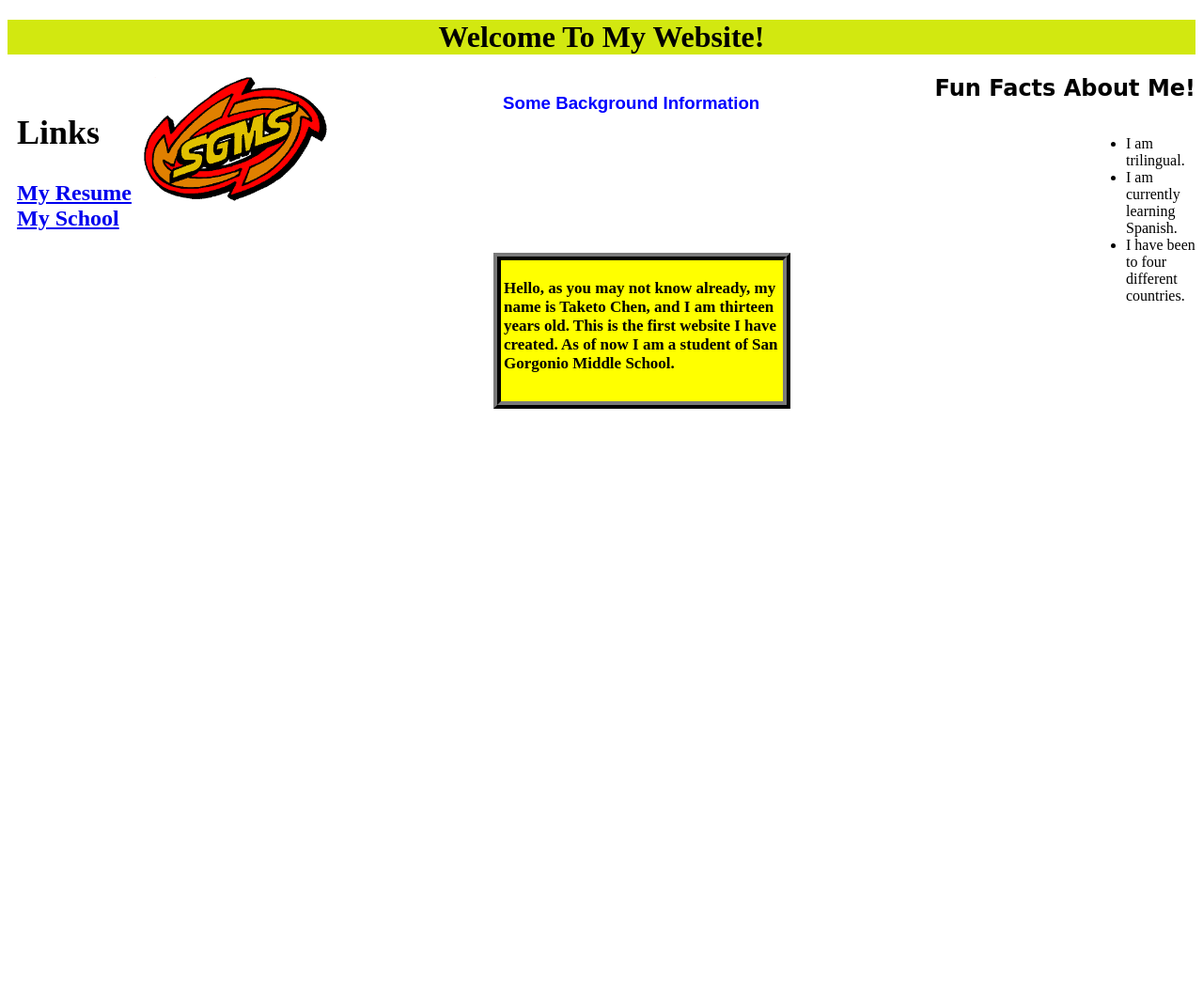
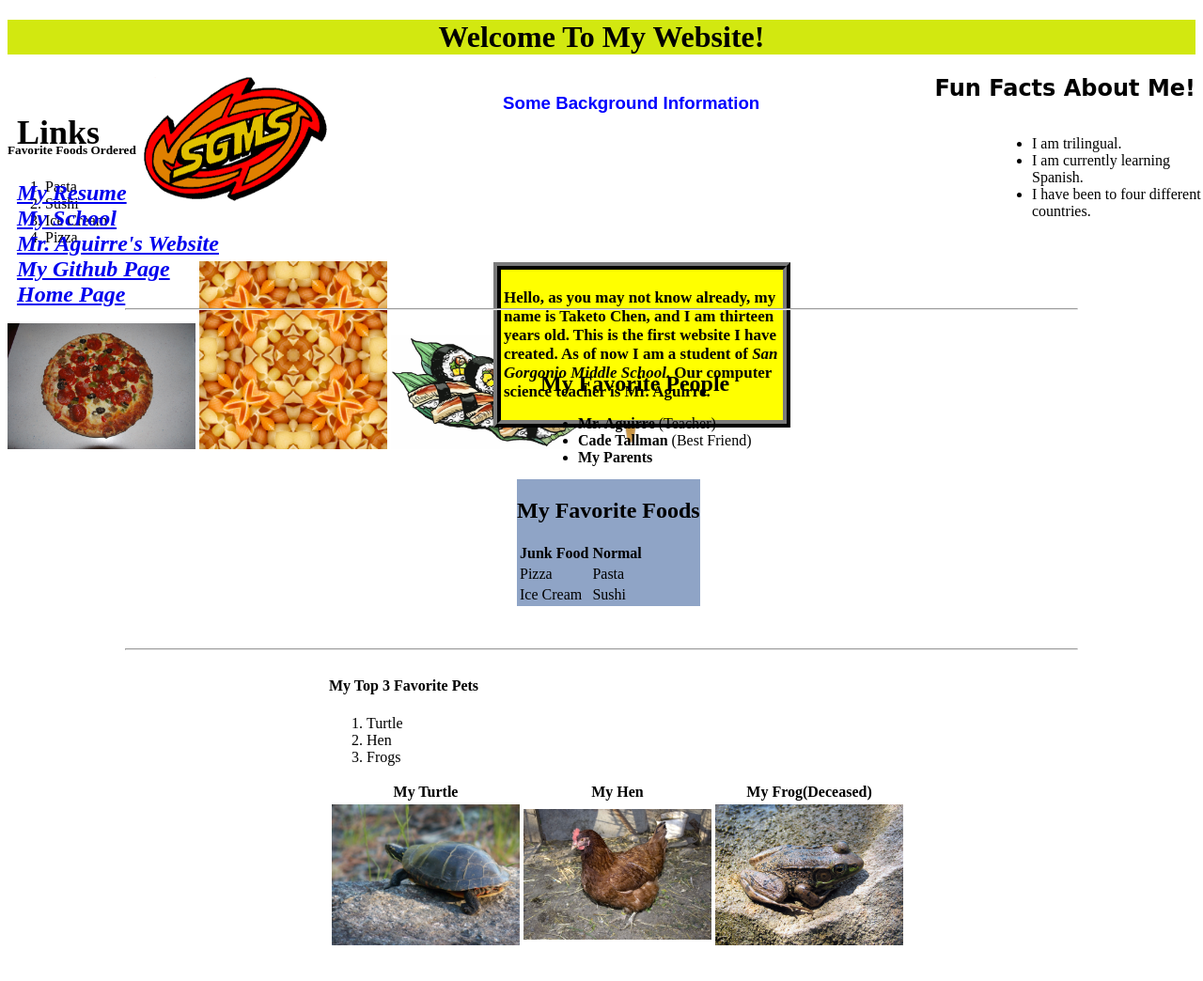
Before and after one commit to taketochen2003/htmlCss, a plain HTML site: page TaketoChen2003/Taketo_Chen_CS2016/html/website.html in a window 1280 px wide. Shown: the top 1044 px of the page at 94% size. Before the commit the page ends 800 px from the top, so only its background shows below. Drawn offline with Linux system fonts and the light colour scheme.

Commit message:
Add files via upload

```diff
--- a/TaketoChen2003/Taketo_Chen_CS2016/CSS/mystyle.css
+++ b/TaketoChen2003/Taketo_Chen_CS2016/CSS/mystyle.css
@@ -1,4 +1,5 @@
-		h1 {
+
+		.h1title {
 			font-weight: bold;
 			text-align: center;
 			background-color: #D2E810;
@@ -14,11 +15,11 @@
 			font-size: 17px;
 			background-color: yellow;
 			width: 300px;
-			height: 150px;
+			height: 160px;
 			border: 8px ridge rgb(38, 38, 38);
 			position: absolute;
 			left: 525px;
-			bottom:365px;
+			bottom:345px;
 		}
 		p {
 			padding: 1%;
@@ -41,26 +42,60 @@
 		}
 		#FFlist {
 			position: absolute;
-			margin-left: 1150px;
+			margin-left: 1050px;
 		}
 		hr {
-			color: red;
+			position: relative;
+			top: 200px;
+			width: 80%;
+
+		}
+		.owl {
 			position: absolute;
-			down: 600px;
-			left: 100px;
+			top: 375px;
+			left: 575px;
+		}
+		#foods {
+			position: absolute;
+			top: 510px;
+			background-color: rgb(143, 164, 198);
+			left: 550px;
+		}
+		.pets {
+			position: absolute;
+			top: 700px;
+			left: 350px;
+		#petsh {
+			position: absolute;
+			top: 600px;
 		}
 
-
-
-
-
-
-
-
-
-
-
-
-
- 30px;
+		#hr2 {
+			position: relative;
+			top: 500px;
 		}
+		.pizza {
+			position: absolute;
+			left: 900px;
+			top: 600px;
+		}
+		.pasta {
+			position: absolute;
+			left: 275px;
+			top: 475px;
+		}
+		.sushi {
+			position: absolute;
+			top: 375px;
+			left: 275px;
+		}
+		.icecream {
+			position: absolute;
+			top: 350px;
+			left: 950px;
+		}
+		.foodli {
+			position: absolute;
+			top: 500px;
+			left: 600px;
+		}
--- a/TaketoChen2003/Taketo_Chen_CS2016/html/website.html
+++ b/TaketoChen2003/Taketo_Chen_CS2016/html/website.html
@@ -8,23 +8,99 @@
   </head>
 
   <body>
-		<h1>Welcome To My Website!</h1>
+		<h1 class="h1title">Welcome To My Website!</h1>
 
 	<h3 class="bh3">Some Background Information<h2>
 	<div class="background"><p>Hello, as you may not know already, my name is Taketo Chen,
-and I am thirteen years old. This is the first website I have created. As of now I am a student of San Gorgonio Middle School.</p>
+and I am thirteen years old. This is the first website I have created. As of now I am a student of <em>San Gorgonio Middle School</em>. Our computer science teacher is Mr. Aguirre.</p>
 	</div>
 
 	<div id="links"><h2>Links</h2>
-		<a target="_blank" href="file:///C:/Users/TChen30177/Documents/TaketoChen2003/Taketo_Chen_CS2016/html/resume.html">My Resume</a><br>
-		<a target="_blank" href="https://sangorgonio-beaumont-ca.schoolloop.com/">My School</a></div>
+		<a target="_blank" href="file:///C:/Users/TChen30177/Documents/TaketoChen2003/Taketo_Chen_CS2016/html/resume.html"><strong><em>My Resume</em></strong></a><br>
+		<a target="_blank" href="https://sangorgonio-beaumont-ca.schoolloop.com/"><strong><em>My School</em></strong></a><br>
+		<a target="_blank" href="http://mraguirre.com/"><strong><em>Mr. Aguirre&#39;s Website</em></strong></a><br>
+		<a target="_blank" href="https://github.com/taketochen2003"><strong><em>My Github Page</em></strong></a><br>
+		<a target="_blank" href="http://www.periodseven.org/index.html"><strong><em>Home Page</em></strong></a>
+		</div>
 		<div class="logo"><img src="../img/SGMSlogo.gif" alt="A logo of my school" width="200px"></div>
-	<h2 id="FF">Fun Facts About Me!</h2>
+		<h2 id="FF">Fun Facts About Me!</h2>
 		<ul id="FFlist">
-			<li>I am trilingual.
-			<li>I am currently learning Spanish.
-			<li>I have been to four different countries.
+			<li>I am trilingual.</li>
+			<li>I am currently learning Spanish.</li>
+			<li>I have been to four different countries.</li>
 		</ul>
-<hr>
+		<div class="owl"><h2>My Favorite People</h2>
+		<ul>
+			<li><strong>Mr. Aguirre</strong> (Teacher)
+			<li><strong>Cade Tallman</strong> (Best Friend)
+			<li><strong>My Parents</strong>
+
+		</ul></div>
+			<hr>
+		<div id=foods>
+		<h2>My Favorite Foods</h2>
+		<table>
+			<thead>
+				<tr>
+					<th>Junk Food</th>
+					<th>Normal</th>
+				</tr>
+			</thead>
+			<tbody>
+				<tr>
+					<td>Pizza</td>
+					<td>Pasta</td>
+				</tr>
+				<tr>
+					<td>Ice Cream</td>
+					<td>Sushi</td>
+				</tr>
+			</tbody>
+		</table>
+		</div>
+		<div class="foodli">
+		<h5>Favorite Foods Ordered</h5>
+		<ol>
+		<li>Pasta</li>
+		<li>Sushi</li>
+		<li>Ice Cream</li>
+		<li>Pizza</li>
+		</ol>
+		</div>
+		<img class="pizza" src="../img/Pizza.jpg" alt="A picture of pizza" width="200px">
+		<img class="pasta" src="../img/pasta-9.jpg" alt="A picture of pasta" width="200px">
+		<img class="sushi" src="../img/sushi.jpg" alt="A picture of sushi" width="200px">
+		<img class="icecream" src="../img/ice_cream.jpg" alt="A picture of ice cream" width="100px">
+		<div id=hr2>
+			<hr>
+		<div
+		<div class="pets">
+		<h3 id=petsh>My Pets</h3>
+		<table>
+			<thead>
+				<tr>
+					<th>My Turtle</th>
+					<th>My Hen</th>
+					<th>My Frog(Deceased)</th>
+				</tr>
+			</thead>
+			<tbody>
+				<tr>
+					<td><img src="../img/box-turtle.jpg" alt="a picture of my turtle" width="200px"</td>
+					<td><img src="../img/Chickenidiot.jpg" alt="a picture of my hen" width="200px"</td>
+					<td><img src="../img/frog.jpg" alt="A picture of my frog" width="200px"</td>
+				</tr>
+
+			</tbody>
+		<div class="favpet">
+		<h4>My Top 3 Favorite Pets</h4>
+		<ol>
+			<li>Turtle</li>
+			<li>Hen</li>
+			<li>Frogs</li>
+		</ol>
+		</div>
+
+
   </body>
 </html>
```
Also changed, not shown: TaketoChen2003/Taketo_Chen_CS2016/Schoolwork Code/Exercise1a.html (added, +10 -0 lines), TaketoChen2003/Taketo_Chen_CS2016/Schoolwork Code/People.html (added, +15 -0 lines), TaketoChen2003/Taketo_Chen_CS2016/Schoolwork Code/ol.html (added, +15 -0 lines), TaketoChen2003/Taketo_Chen_CS2016/Schoolwork Code/ul.html (added, +15 -0 lines), TaketoChen2003/Taketo_Chen_CS2016/img/Chickenidiot.jpg (added), TaketoChen2003/Taketo_Chen_CS2016/img/Pizza.jpg (added), TaketoChen2003/Taketo_Chen_CS2016/img/box-turtle.jpg (added), TaketoChen2003/Taketo_Chen_CS2016/img/frog.jpg (added), TaketoChen2003/Taketo_Chen_CS2016/img/ice_cream.jpg (added), TaketoChen2003/Taketo_Chen_CS2016/img/pasta-9.jpg (added), TaketoChen2003/Taketo_Chen_CS2016/img/sushi.jpg (added).
